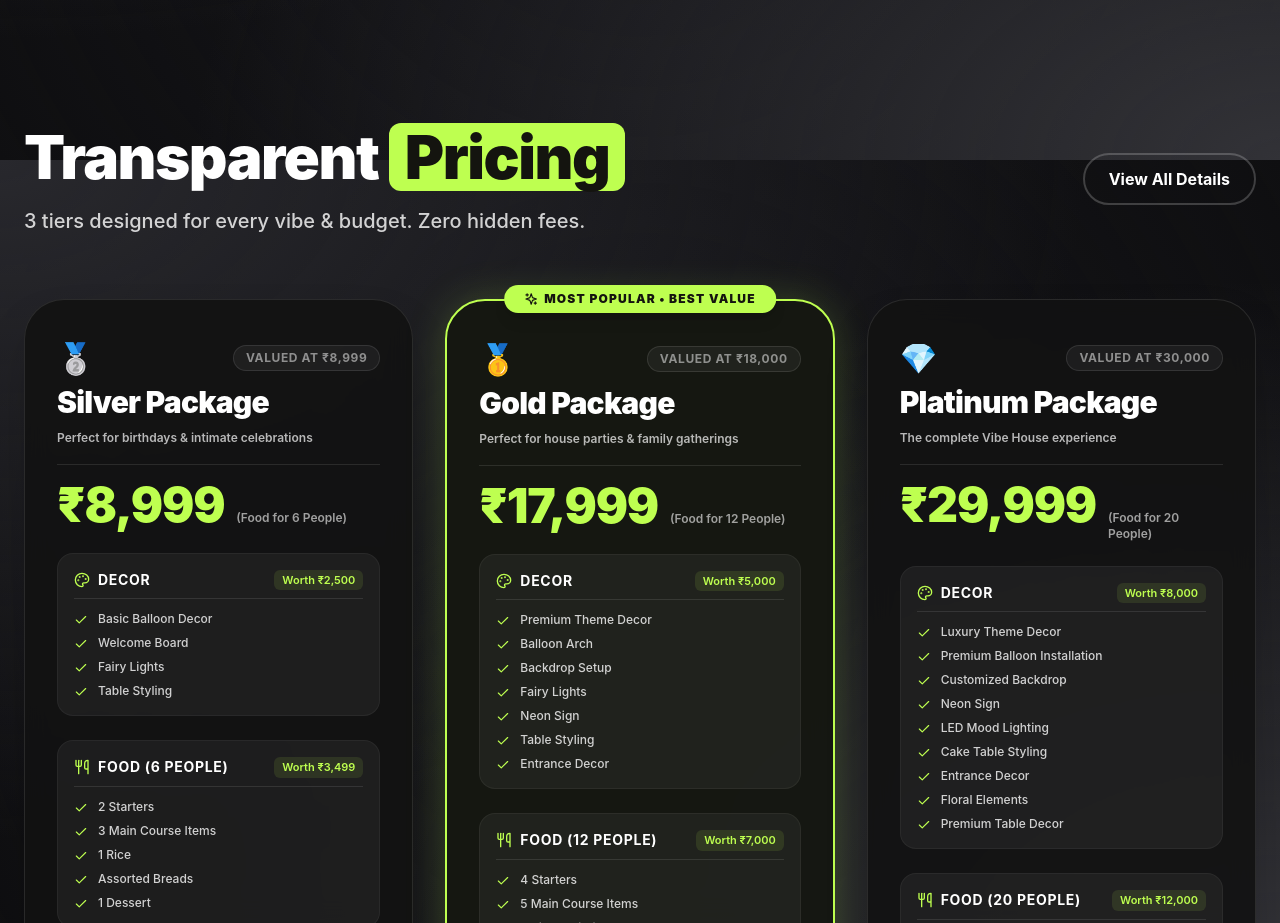
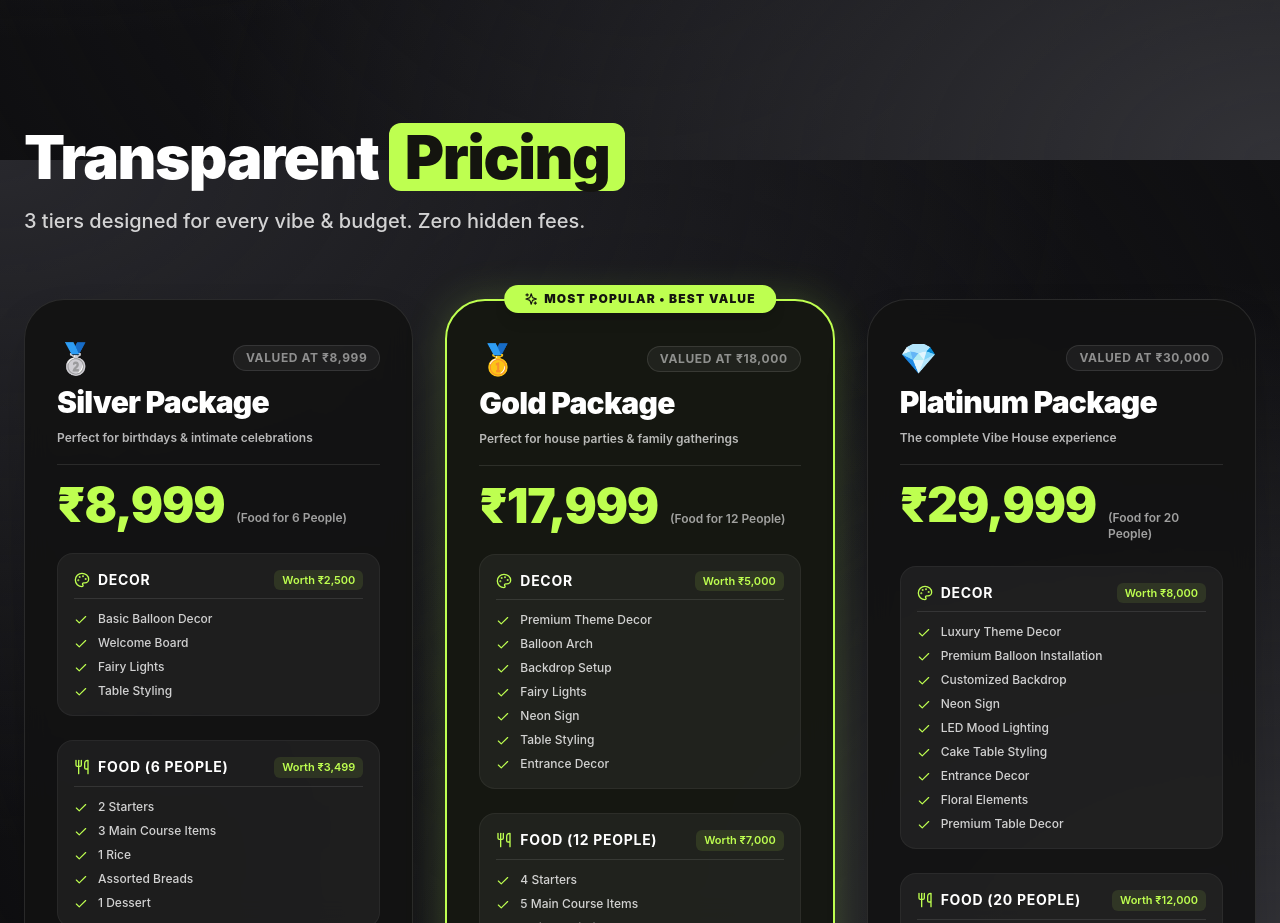
Before and after one commit to yashang-lab/TheVibeHouse, a Next.js app: page / in a window 1280 px wide. Shown: the part 2240-3163 px from the top of the page. Built offline with nearby package versions, Linux system fonts and the light colour scheme.

Commit message:
Remove View All Details button from Packages section header

```diff
--- a/components/sections/Packages.tsx
+++ b/components/sections/Packages.tsx
@@ -171,7 +171,7 @@ export default function Packages() {
       <div className="container mx-auto px-6 max-w-7xl relative z-10">
 
         {/* Section Header */}
-        <div className="flex flex-col md:flex-row items-center justify-between gap-8 mb-16">
+        <div className="mb-16">
           <div className="max-w-3xl">
             <h2 className="text-4xl md:text-6xl font-black text-white mb-4 tracking-tight">
               Transparent <span className="text-[#14140F] bg-brand-perk px-4 rounded-xl py-1 inline-block">Pricing</span>
@@ -180,9 +180,6 @@ export default function Packages() {
               3 tiers designed for every vibe & budget. Zero hidden fees.
             </p>
           </div>
-          <Button variant="outline" className="hidden md:inline-flex text-white border-white/20 hover:bg-white/10 font-bold">
-            View All Details
-          </Button>
         </div>
 
         {/* 3 Tier Cards Grid */}
```
